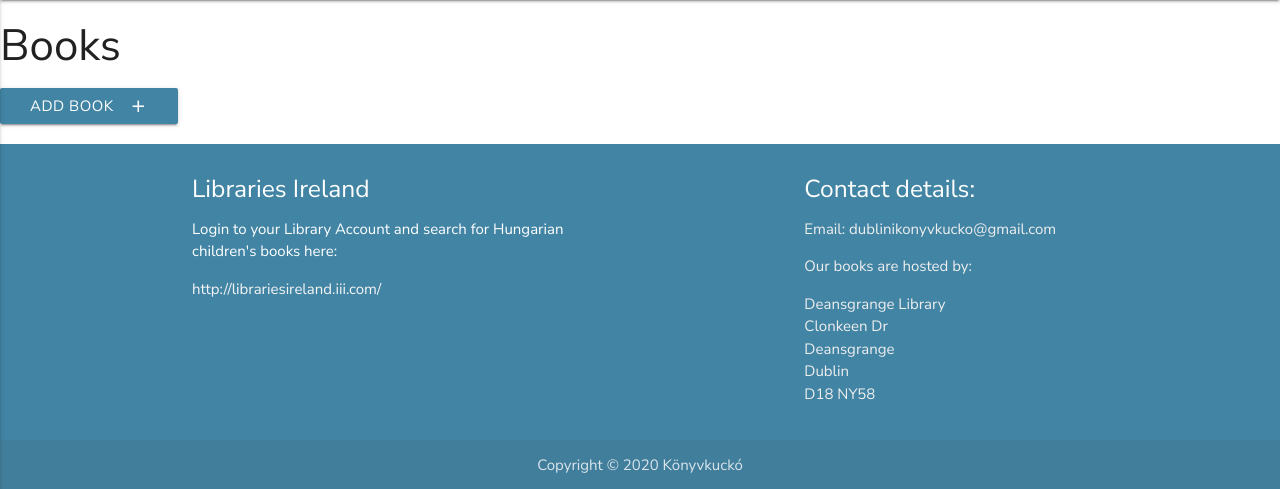
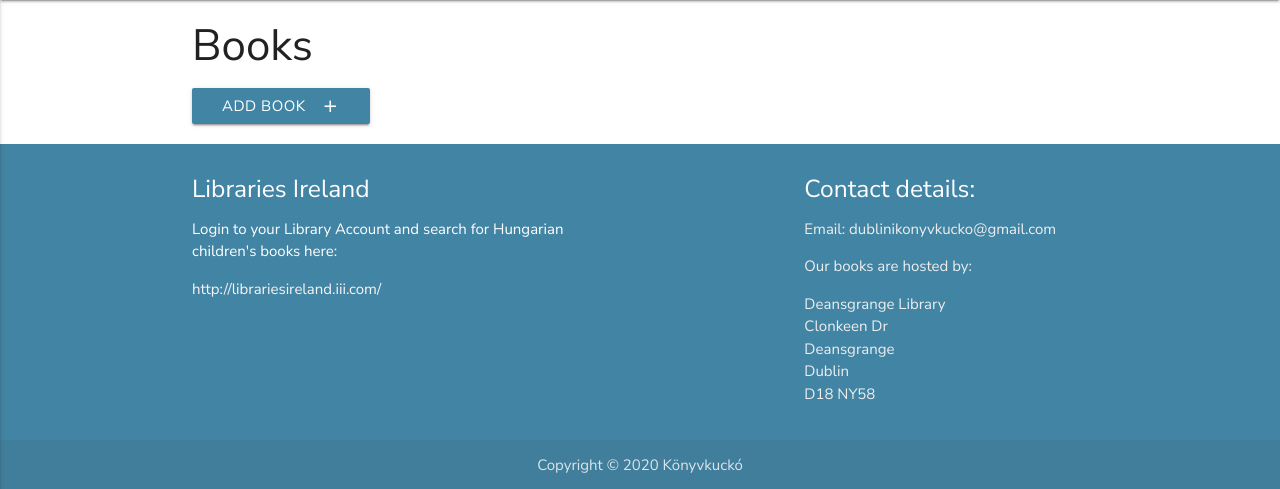
Before and after one commit to taikatta/Milestone3-Konyvkucko, a Flask app: page /books in a window 1280 px wide. Shown: the part 64-553 px from the top of the page. Run offline with Flask 2, Linux system fonts and the light colour scheme; data that the repository does not hold is empty; some libraries are stand-ins or nearby versions.

Commit message:
Container added to div

```diff
--- a/templates/addbook.html
+++ b/templates/addbook.html
@@ -1,5 +1,6 @@
 {% extends 'base.html' %} {% block content %}
 
+<div class="container">
     <h2>Add book</h2>
     <div class="row">
         <form action="{{ url_for('insert_book') }}" method="POST" class="col s12">
@@ -81,4 +82,5 @@
             </div>
         </form>
     </div>
+</div>
 {% endblock%}
--- a/templates/addtobooks.html
+++ b/templates/addtobooks.html
@@ -1,5 +1,6 @@
 {% extends 'base.html' %} {% block content %}
 
+<div class="container">
     <h5>Please fill the missing information:</h5>
     <div class="row">
         <form action="{{ url_for('insert_donation', book_id=book._id) }}" method="POST" class="col s12">
@@ -81,6 +82,6 @@
             </div>
         </form>
     </div>
-
+</div>
 
 {% endblock %}
--- a/templates/addtodonation.html
+++ b/templates/addtodonation.html
@@ -1,5 +1,6 @@
 {% extends 'base.html' %} {% block content %}
 
+<div class="container">
     <h2>Donate book</h2>
     <div class="row">
         <form action="{{ url_for('insert_to_donation') }}" method="POST" class="col s12">
@@ -63,4 +64,5 @@
     </div>
     </form>
 </div>
+</div>
 {% endblock%}
--- a/templates/addtowishlist.html
+++ b/templates/addtowishlist.html
@@ -1,5 +1,6 @@
 {% extends 'base.html' %} {% block content %}
 
+<div class="container">
     <h2>Add book to wishlist</h2>
     <div class="row">
         <form action="{{ url_for('insert_to_wishlist') }}" method="POST" class="col s12">
@@ -48,4 +49,5 @@
     </div>
     </form>
 </div>
+</div>
 {% endblock%}
--- a/templates/bookdetail.html
+++ b/templates/bookdetail.html
@@ -1,6 +1,6 @@
 {% extends 'base.html' %} {% block content %}
 
-
+<div class="container">
     <div class="row">
         <div class="collection">
             <div class="collection-item">
@@ -24,4 +24,5 @@
             </div>
         </div>
     </div>
+</div>
 {% endblock %}
--- a/templates/books.html
+++ b/templates/books.html
@@ -1,9 +1,8 @@
 {% extends 'base.html' %} {% block content %}
-
+<div class="container">
     <h3>Books</h3>
 
-<a class="btn" href="{{url_for('add_book')}}">Add book<i
-    class="material-icons right">add</i></a>
+    <a class="btn" href="{{url_for('add_book')}}">Add book<i class="material-icons right">add</i></a>
 
     <div class="row">
 
@@ -55,5 +54,6 @@
 
         {% endfor %}
     </div>
+</div>
 
 {% endblock %}
--- a/templates/donatebook.html
+++ b/templates/donatebook.html
@@ -1,5 +1,6 @@
 {% extends 'base.html' %} {% block content %}
 
+<div class="container">
     <h3>Donate Book</h3>
     <div class="row">
         <form action="{{ url_for('update_donation', book_id=book._id) }}" method="POST" class="col s12">
@@ -81,6 +82,6 @@
             </div>
         </form>
     </div>
-
+</div>
 
 {% endblock %}
--- a/templates/editbook.html
+++ b/templates/editbook.html
@@ -1,5 +1,6 @@
 {% extends 'base.html' %} {% block content %}
 
+<div class="container">
     <h3>Edit Book</h3>
     <div class="row">
         <form action="{{ url_for('update_book', book_id=book._id) }}" method="POST" class="col s12">
@@ -82,5 +83,5 @@
         </form>
     </div>
 
-
+</div>
 {% endblock %}
```
Also changed, not shown: templates/donation.html (+6 -3 lines), templates/wishlist.html (+12 -7 lines). Lines whose indentation alone changed are shown as unchanged.
